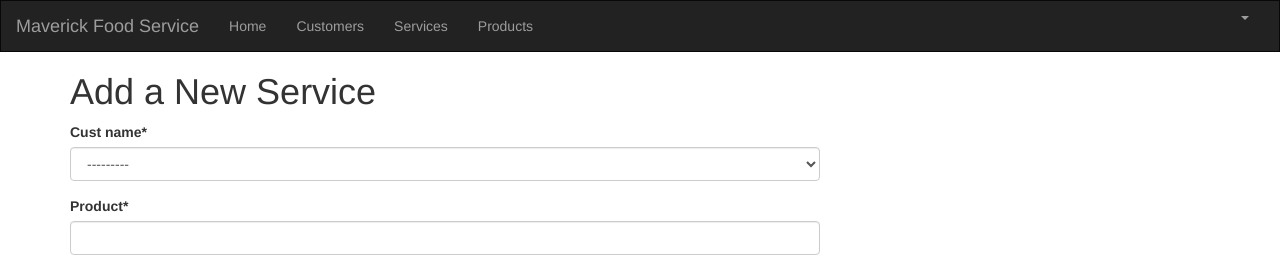
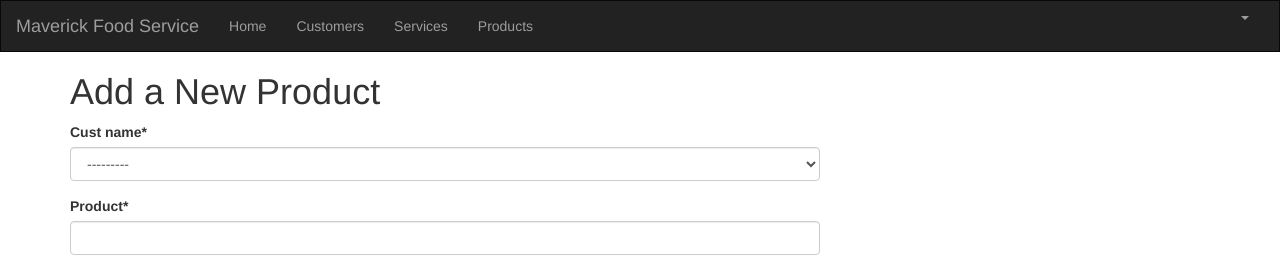
Before and after one commit to alechnowsky/alexmfscrm, a Django app: page /product_new in a window 1280 px wide. Shown: the top 267 px of the page. Run offline with Django 3.2, Linux system fonts and the light colour scheme; the visitor is signed in with stand-in values (Sample User, id 1); data that the repository does not hold is empty; some libraries are stand-ins or nearby versions.

Commit message:
Fixed add a new product to reflect product instead of service.

```diff
--- a/crm/templates/crm/product_new.html
+++ b/crm/templates/crm/product_new.html
@@ -1,7 +1,7 @@
 {% extends 'crm/base.html' %}
 {% load crispy_forms_tags %}
 {% block content %}
-    <h1>Add a New Service</h1>
+    <h1>Add a New Product</h1>
     <form method="POST" class="product-form">{% csrf_token %}
           {{ form|crispy }}
         <button type="submit" class="save btn btn-default">Save</button>
```
